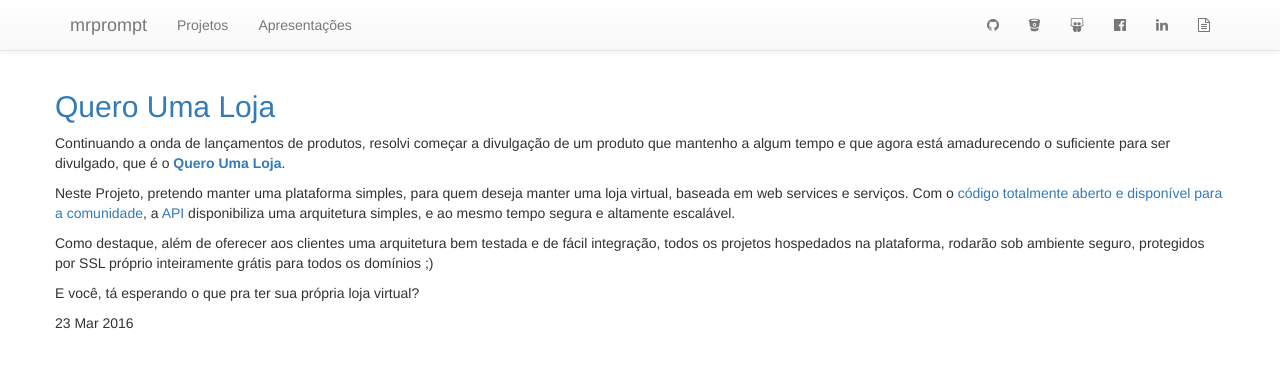
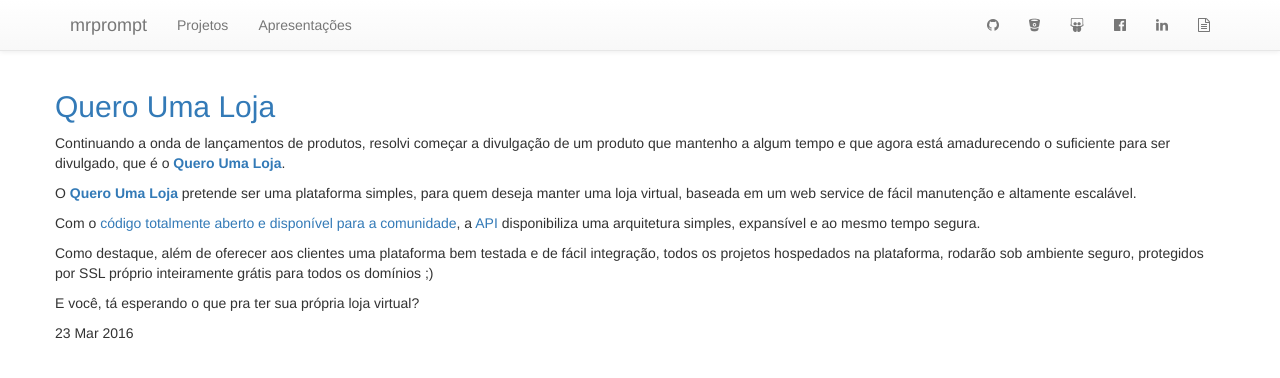
Before and after one commit to mrprompt/blog-old, a Jekyll site: the page built from _posts/2016-03-24-quero-uma-loja.markdown, in a window 1280 px wide. Shown: the top 378 px of the page. Built offline with Jekyll 4.4.1, drawn with Linux system fonts in a browser that asks for light colours; nearby versions of some CDN libraries; comment, search, counter and statistics services are not loaded.

Commit message:
apresentando o Quero uma Loja

```diff
--- a/_posts/2016-03-24-quero-uma-loja.markdown
+++ b/_posts/2016-03-24-quero-uma-loja.markdown
@@ -7,10 +7,16 @@
 title: Quero Uma Loja
 ---
 
-Continuando a onda de lançamentos de produtos, resolvi começar a divulgação de um produto que mantenho a algum tempo e que agora está amadurecendo o suficiente para ser divulgado, que é o **[Quero Uma Loja](https://www.queroumaloja.net)**.
+Continuando a onda de lançamentos de produtos, resolvi começar a divulgação de um produto que mantenho a algum tempo e que agora
+está amadurecendo o suficiente para ser divulgado, que é o **[Quero Uma Loja](https://www.queroumaloja.net)**.
 
-Neste Projeto, pretendo manter uma plataforma simples, para quem deseja manter uma loja virtual, baseada em web services e serviços. Com o [código totalmente aberto e disponível para a comunidade](https://github.com/mrprompt/queroumaloja-api-server), a [API](https://www.queroumaloja.net/api/) disponibiliza uma arquitetura simples, e ao mesmo tempo segura e altamente escalável.
+O **[Quero Uma Loja](https://www.queroumaloja.net)** pretende ser uma plataforma simples, para quem deseja manter uma loja virtual,
+baseada em um web service de fácil manutenção e altamente escalável.
 
-Como destaque, além de oferecer aos clientes uma arquitetura bem testada e de fácil integração, todos os projetos hospedados na plataforma, rodarão sob ambiente seguro, protegidos por SSL próprio inteiramente grátis para todos os domínios ;)
+Com o [código totalmente aberto e disponível para a comunidade](https://github.com/mrprompt/queroumaloja-api-server),
+a [API](https://www.queroumaloja.net/api/) disponibiliza uma arquitetura simples, expansível e ao mesmo tempo segura.
+
+Como destaque, além de oferecer aos clientes uma plataforma bem testada e de fácil integração, todos os projetos hospedados na
+plataforma, rodarão sob ambiente seguro, protegidos por SSL próprio inteiramente grátis para todos os domínios ;)
 
 E você, tá esperando o que pra ter sua própria loja virtual?
```
